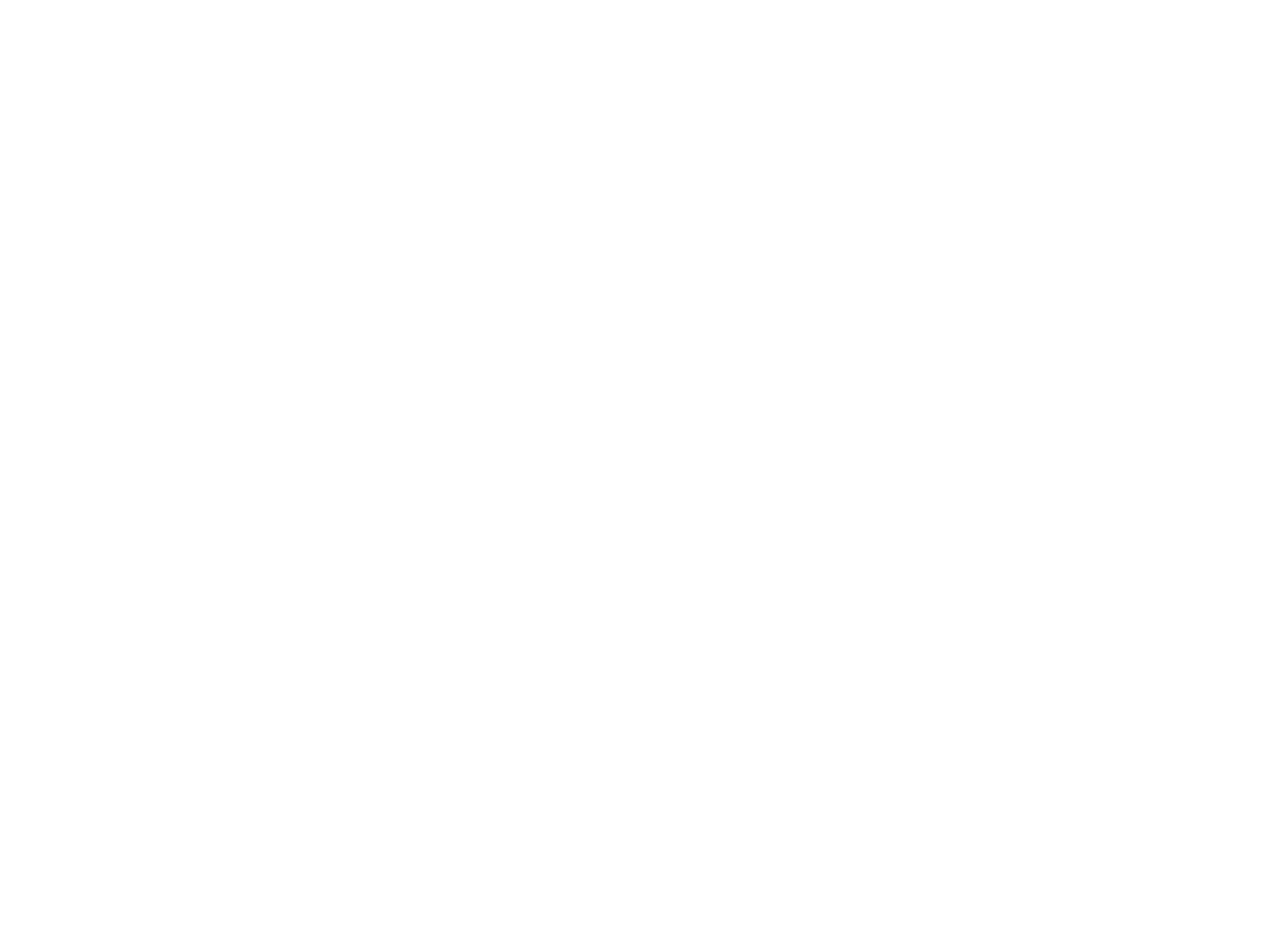
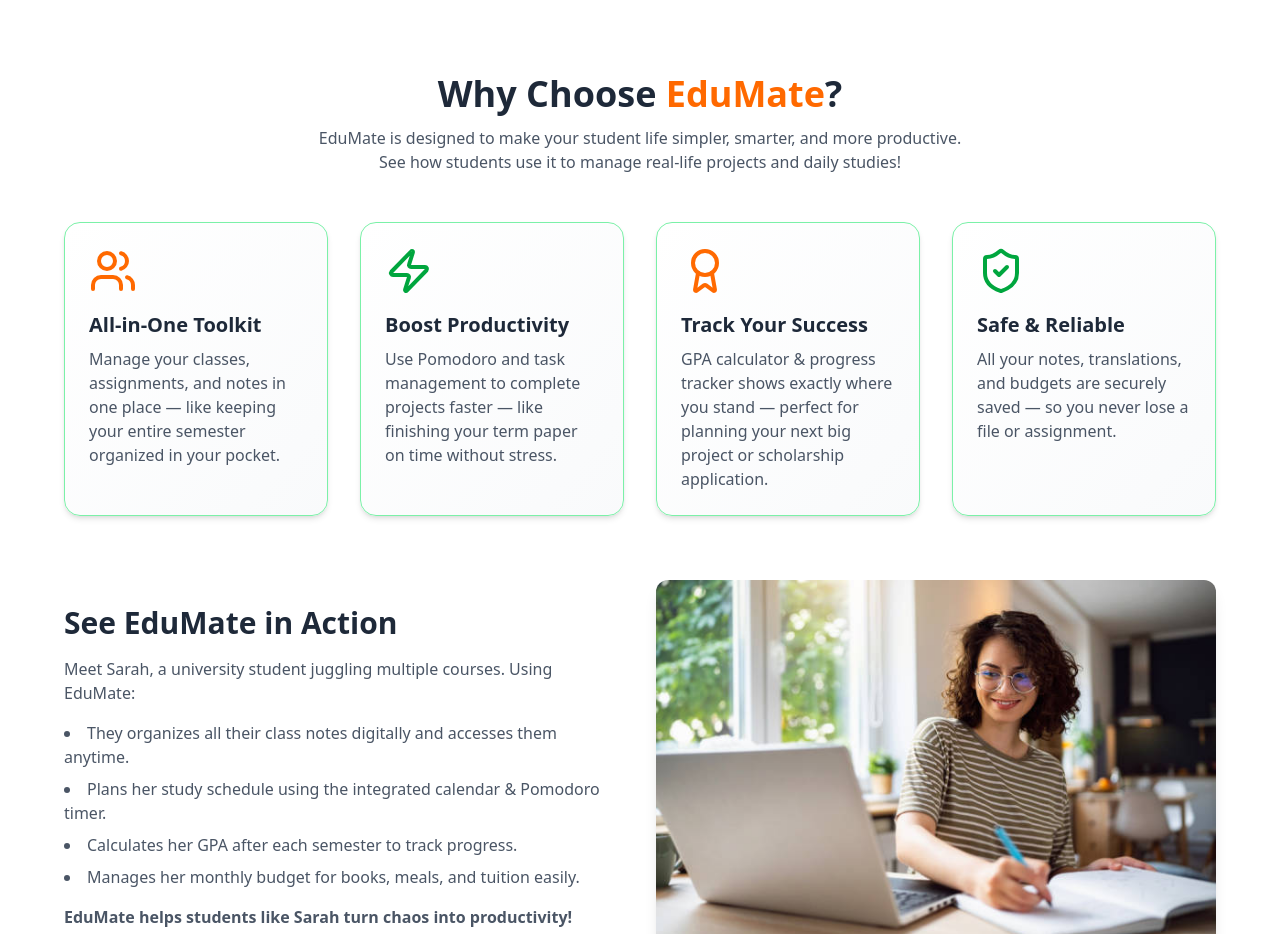
Before and after one commit to Alif210222/EduMate.web, a React (Vite) app: page / in a window 1280 px wide. Shown: the part 1360-2294 px from the top of the page. Before the commit the page ends 1370 px from the top, so only its background shows below. Built offline with nearby package versions, Linux system fonts and the light colour scheme.

Commit message:
add choose edumate section i home epage

```diff
--- /dev/null
+++ b/src/Components/ChooseEdu.jsx
@@ -0,0 +1,102 @@
+import React from "react";
+import { motion } from "framer-motion";
+import { Users, Zap, Award, ShieldCheck } from "lucide-react";
+import image1 from "../assets/useEduimg1.jpg"
+
+const benefits = [
+  {
+    title: "All-in-One Toolkit",
+    desc: "Manage your classes, assignments, and notes in one place — like keeping your entire semester organized in your pocket.",
+    icon: <Users className="w-12 h-12 text-orange-500" />,
+  },
+  {
+    title: "Boost Productivity",
+    desc: "Use Pomodoro and task management to complete projects faster — like finishing your term paper on time without stress.",
+    icon: <Zap className="w-12 h-12 text-green-600" />,
+  },
+  {
+    title: "Track Your Success",
+    desc: "GPA calculator & progress tracker shows exactly where you stand — perfect for planning your next big project or scholarship application.",
+    icon: <Award className="w-12 h-12 text-orange-500" />,
+  },
+  {
+    title: "Safe & Reliable",
+    desc: "All your notes, translations, and budgets are securely saved — so you never lose a file or assignment.",
+    icon: <ShieldCheck className="w-12 h-12 text-green-600" />,
+  },
+];
+
+const WhyChooseEdumate = () => {
+  return (
+    <section className="py-16 px-6 md:px-16 bg-white">
+      {/* Heading */}
+      <motion.div
+        initial={{ opacity: 0, y: -30 }}
+        whileInView={{ opacity: 1, y: 0 }}
+        transition={{ duration: 0.6 }}
+        viewport={{ once: true }}
+        className="text-center mb-12"
+      >
+        <h2 className="text-4xl font-extrabold text-gray-800">
+          Why Choose <span className="text-orange-500">EduMate</span>?
+        </h2>
+        <p className="mt-3 text-gray-600 max-w-2xl mx-auto">
+          EduMate is designed to make your student life simpler, smarter, and more productive.
+          See how students use it to manage real-life projects and daily studies!
+        </p>
+      </motion.div>
+
+      {/* Benefits Grid */}
+      <div className="grid grid-cols-1 sm:grid-cols-2 lg:grid-cols-4 gap-8">
+        {benefits.map((item, index) => (
+          <motion.div
+            key={index}
+            initial={{ opacity: 0, y: 40 }}
+            whileInView={{ opacity: 1, y: 0 }}
+            transition={{ duration: 0.5, delay: index * 0.1 }}
+            viewport={{ once: true }}
+            className="p-6 border border-green-300 rounded-2xl shadow-md hover:shadow-xl transition-all duration-300 flex flex-col items-start bg-gradient-to-br from-white to-gray-50"
+          >
+            <div className="mb-4">{item.icon}</div>
+            <h3 className="text-xl font-semibold text-gray-800 mb-2">{item.title}</h3>
+            <p className="text-gray-600">{item.desc}</p>
+          </motion.div>
+        ))}
+      </div>
+
+      {/* Real-life Example Section */}
+      <motion.div
+        initial={{ opacity: 0, y: 40 }}
+        whileInView={{ opacity: 1, y: 0 }}
+        transition={{ duration: 0.6, delay: 0.2 }}
+        viewport={{ once: true }}
+        className="mt-16 grid grid-cols-1 md:grid-cols-2 gap-8 items-center"
+      >
+        <div className="space-y-4">
+          <h3 className="text-3xl font-bold text-gray-800">See EduMate in Action</h3>
+          <p className="text-gray-600">
+            Meet Sarah, a university student juggling multiple courses. Using EduMate:
+          </p>
+          <ul className="list-disc list-inside text-gray-600 space-y-2">
+            <li>They organizes all their class notes digitally and accesses them anytime.</li>
+            <li>Plans her study schedule using the integrated calendar & Pomodoro timer.</li>
+            <li>Calculates her GPA after each semester to track progress.</li>
+            <li>Manages her monthly budget for books, meals, and tuition easily.</li>
+          </ul>
+          <p className="text-gray-600 font-semibold">
+            EduMate helps students like Sarah turn chaos into productivity!
+          </p>
+        </div>
+        <div className="flex justify-center">
+          <img
+            src={image1}
+            alt="Student using EduMate"
+            className="w-[90%] md:w-full rounded-xl shadow-lg"
+          />
+        </div>
+      </motion.div>
+    </section>
+  );
+};
+
+export default WhyChooseEdumate;
--- a/src/Components/Navbar.jsx
+++ b/src/Components/Navbar.jsx
@@ -31,7 +31,7 @@
         }
       </ul>
     </div>
-    <a className="btn btn-ghost text-3xl font-bold text-orange-500">Edu<span className='text-green-600'>Mate</span></a>
+    <h2 className="btn btn-ghost text-3xl font-bold text-black">Edu<span className='text-orange-500'>Mate</span></h2>
   </div>
   <div className="navbar-center hidden lg:flex">
     <ul className="menu menu-horizontal px-1">
@@ -39,8 +39,8 @@
     </ul>
   </div>
   <div className="navbar-end gap-2">
-    <Link className="btn ">Login</Link>
-    <Link className="btn">Registration</Link>
+    <Link className="btn border border-green-500">Login</Link>
+    <Link className="btn border border-green-500">Registration</Link>
   </div>
 </div>
         </div>
--- a/src/Pages/HomePage/HomePage.jsx
+++ b/src/Pages/HomePage/HomePage.jsx
@@ -1,12 +1,14 @@
 import React from 'react';
 import Banner from '../../Components/Banner';
 import CoreFeatures from '../../Components/coreFeature';
+import WhyChooseEdumate from '../../Components/ChooseEdu';
 
 const HomePage = () => {
     return (
         <div>
           <Banner></Banner>
           <CoreFeatures></CoreFeatures>
+          <WhyChooseEdumate></WhyChooseEdumate>
         </div>
     );
 };
```
Also changed, not shown: src/assets/useEduimg1.jpg (added).
